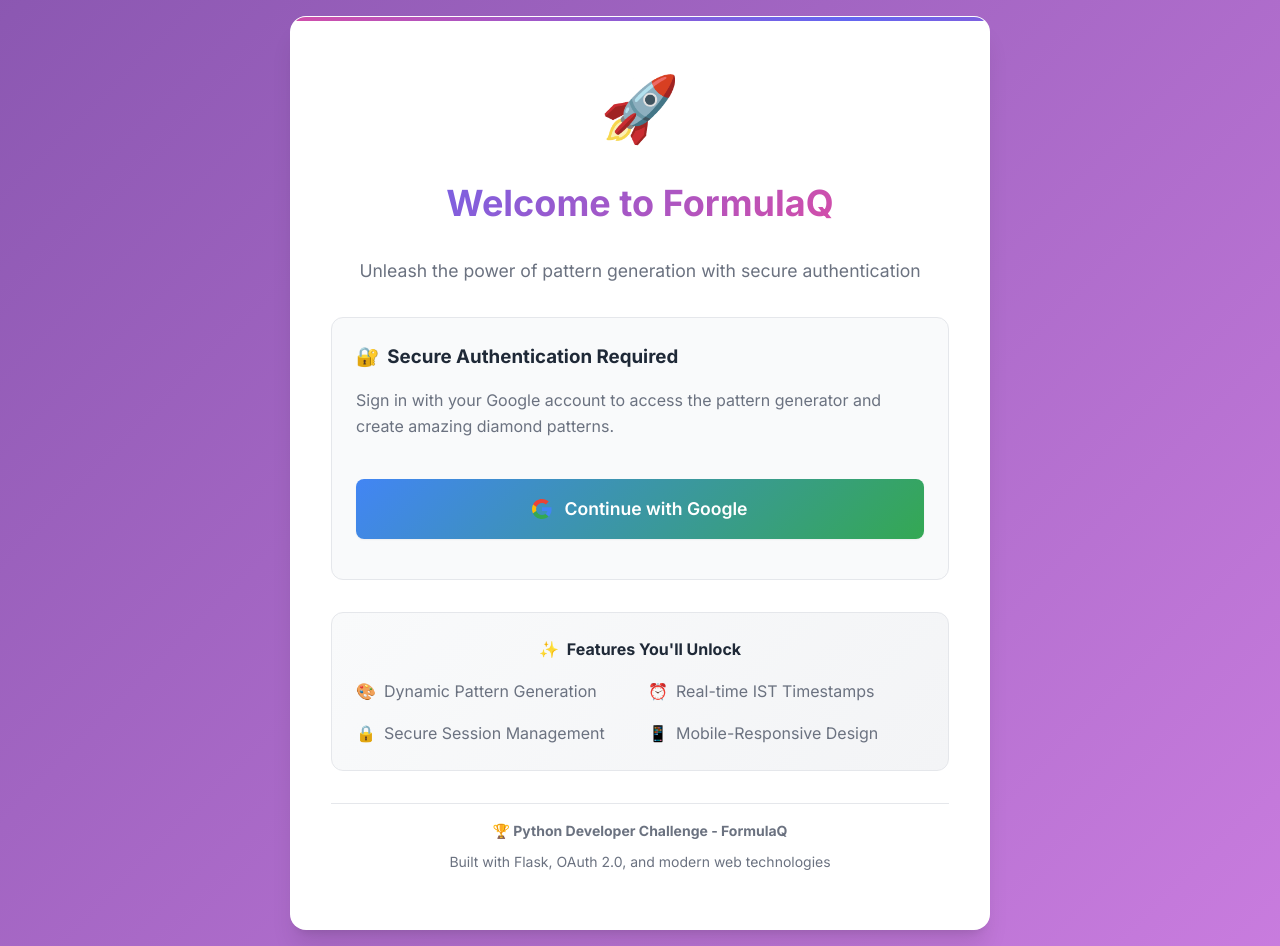
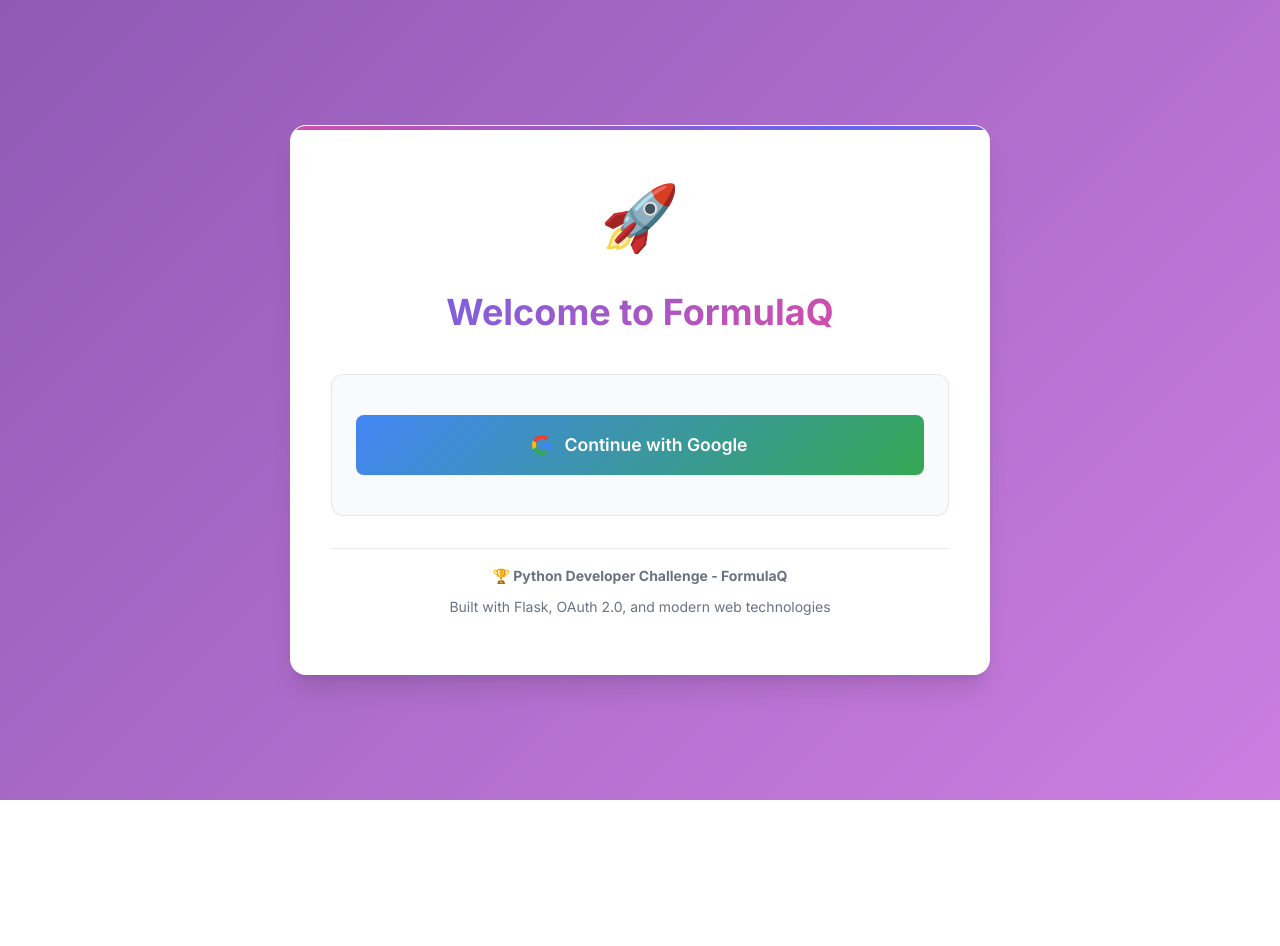
Before and after one commit to Somesh-J/PDCQ4-Somesh, a Flask app: page / in a window 1280 px wide. After the commit the page ends 800 px from the top, so only its background shows below. Run offline with Flask 3, Linux system fonts and the light colour scheme.

Commit message:
Revise login page content to streamline messaging and enhance user focus on authentication

```diff
--- a/templates/login.html
+++ b/templates/login.html
@@ -14,15 +14,9 @@
         <div style="text-align: center; margin-bottom: 2rem;">
             <div style="font-size: 4rem; margin-bottom: 1rem;">🚀</div>
             <h1>Welcome to FormulaQ</h1>
-            <p style="color: var(--text-secondary); font-size: 1.1rem; margin-bottom: 2rem;">Unleash the power of pattern generation with secure authentication</p>
         </div>
 
-        <div style="background: var(--bg-secondary); padding: 1.5rem; border-radius: var(--radius-lg); margin-bottom: 2rem; border: 1px solid var(--border-color);">
-            <h3 style="color: var(--text-primary); margin-bottom: 1rem; display: flex; align-items: center; gap: 0.5rem;">
-                <span>🔐</span> Secure Authentication Required
-            </h3>
-            <p style="color: var(--text-secondary); margin-bottom: 1.5rem;">Sign in with your Google account to access the pattern generator and create amazing diamond patterns.</p>
-
+        <div style="background: var(--bg-secondary); padding: 1.5rem; border-radius: var(--radius-lg); margin-bottom: 2rem; border: 1px solid var(--border-color); text-align: center;">
             <a href="{{ url_for('auth.login') }}" class="btn btn-google">
                 <svg width="20" height="20" xmlns="http://www.w3.org/2000/svg" viewBox="0 0 48 48">
                     <path fill="#EA4335" d="M24 9.5c3.54 0 6.71 1.22 9.21 3.6l6.85-6.85C35.9 2.38 30.47 0 24 0 14.62 0 6.51 5.38 2.56 13.22l7.98 6.19C12.43 13.72 17.74 9.5 24 9.5z"/>
@@ -35,29 +29,6 @@
             </a>
         </div>
 
-        <div style="text-align: center; padding: 1.5rem; background: linear-gradient(135deg, var(--bg-secondary), #f3f4f6); border-radius: var(--radius-lg); border: 1px solid var(--border-color);">
-            <h4 style="color: var(--text-primary); margin-bottom: 1rem; display: flex; align-items: center; justify-content: center; gap: 0.5rem;">
-                <span>✨</span> Features You'll Unlock
-            </h4>
-            <div style="display: grid; grid-template-columns: repeat(auto-fit, minmax(200px, 1fr)); gap: 1rem; text-align: left;">
-                <div style="display: flex; align-items: center; gap: 0.5rem; color: var(--text-secondary);">
-                    <span style="color: var(--success-color);">🎨</span>
-                    <span>Dynamic Pattern Generation</span>
-                </div>
-                <div style="display: flex; align-items: center; gap: 0.5rem; color: var(--text-secondary);">
-                    <span style="color: var(--success-color);">⏰</span>
-                    <span>Real-time IST Timestamps</span>
-                </div>
-                <div style="display: flex; align-items: center; gap: 0.5rem; color: var(--text-secondary);">
-                    <span style="color: var(--success-color);">🔒</span>
-                    <span>Secure Session Management</span>
-                </div>
-                <div style="display: flex; align-items: center; gap: 0.5rem; color: var(--text-secondary);">
-                    <span style="color: var(--success-color);">📱</span>
-                    <span>Mobile-Responsive Design</span>
-                </div>
-            </div>
-        </div>
 
         <div style="margin-top: 2rem; text-align: center; color: var(--text-secondary); font-size: 0.875rem; padding: 1rem; border-top: 1px solid var(--border-color);">
             <p><strong>🏆 Python Developer Challenge - FormulaQ</strong></p>
```
